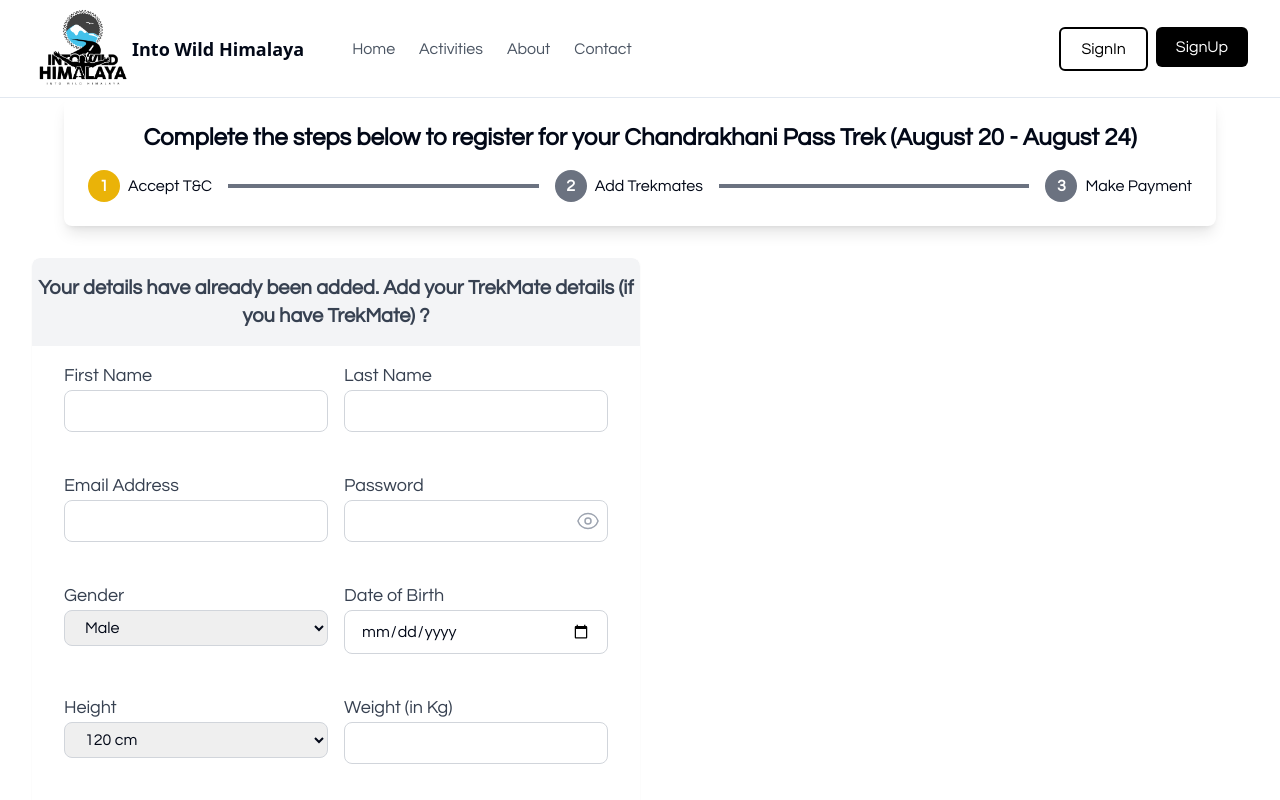
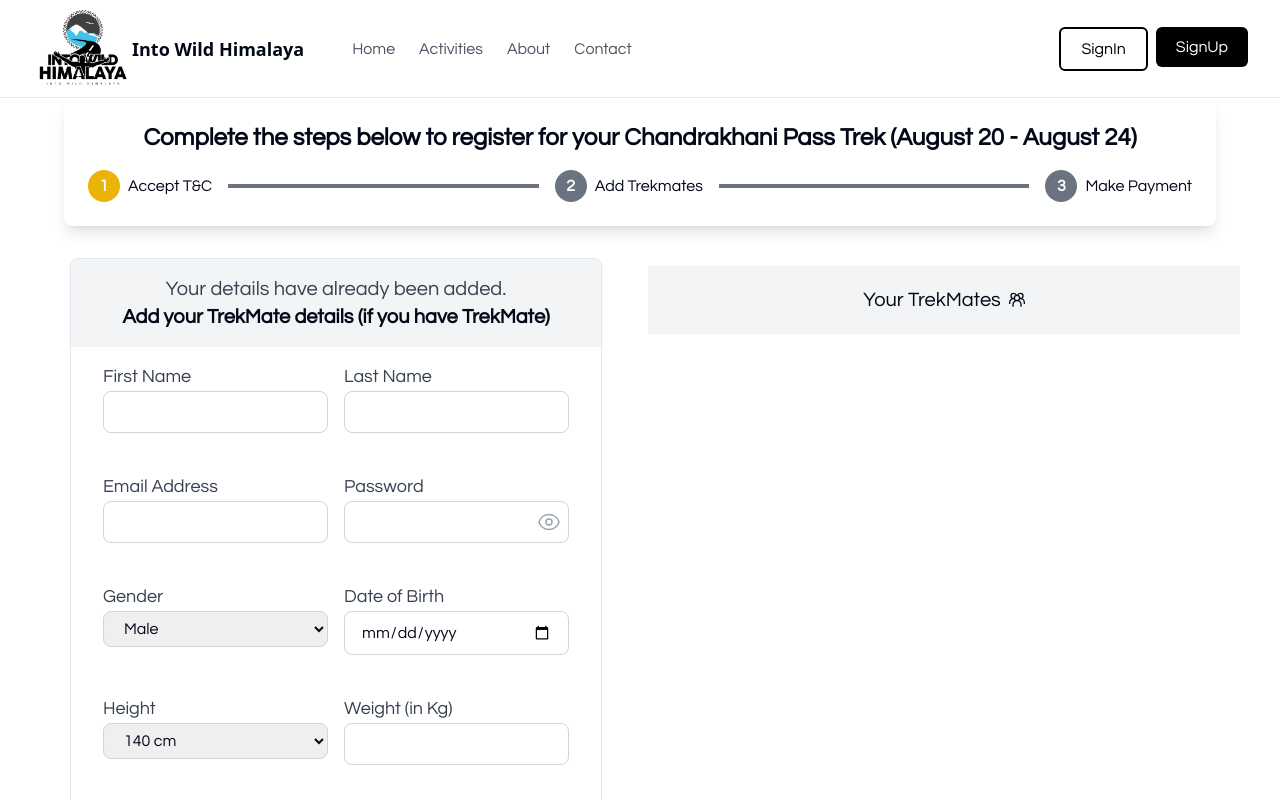
Before and after one commit to pearlorganisation/WILD_HIMALAYAS_MERN, a React (Vite) app: page /terms/addtrekmate in a window 1280 px wide. Shown: the top 800 px of the page. Built offline with nearby package versions, Linux system fonts and the light colour scheme.

Commit message:
created trekmates

```diff
--- a/package.json
+++ b/package.json
@@ -28,7 +28,7 @@
     "react-router-dom": "^6.22.3",
     "react-spinners": "^0.13.8",
     "redux-persist": "^6.0.0",
-    "sonner": "^1.4.41",
+    "sonner": "^1.5.0",
     "swiper": "^11.1.0",
     "tailwind-merge": "^2.2.2",
     "tailwindcss-animate": "^1.0.7"
--- a/src/pages/Booking/AddTrekMate/AddTrekMate.jsx
+++ b/src/pages/Booking/AddTrekMate/AddTrekMate.jsx
@@ -5,15 +5,23 @@ import { useDispatch, useSelector } from "react-redux";
 import { useNavigate } from "react-router-dom";
 import { ClipLoader } from "react-spinners";
 import StepForm from "../StepForm/StepForm";
-
+import { MdPersonRemoveAlt1 } from "react-icons/md";
+import { IoMdPersonAdd } from "react-icons/io";
+import { toast } from "sonner";
+import { GrGroup } from "react-icons/gr";
 const AdddTrekMate = () => {
   const dispatch = useDispatch();
+
   const { isLoading, authData } = useSelector((state) => state.auth);
   const navigate = useNavigate();
 
   const [isPasswordHidden, setPasswordHidden] = useState(true);
+
+  const [treker, addtrekerData] = useState([]);
+
   const togglePasswordVisibility = () => {
     setPasswordHidden(!isPasswordHidden);
+
     const passwordInput = document.getElementById("hs-toggle-password");
     if (passwordInput) {
       passwordInput.type = isPasswordHidden ? "text" : "password";
@@ -26,15 +34,30 @@ const AdddTrekMate = () => {
     watch,
     formState: { errors },
   } = useForm();
+
   const onSubmit = (data) => {
-    console.log("data::", data);
-    dispatch(signUp(data));
+    addtrekerData((prev) => {
+      const isExist = prev.some((item) => {
+        return item.email === data.email;
+      });
+      console.log(isExist);
+      if (isExist) {
+        // alert("Email already exist");
+        console.log("hjhjhjh");
+        toast.error("use diffrent email address", { position: "top-center" });
+        return prev;
+      } else {
+        return [...prev, data];
+      }
+    });
   };
+
+  console.log(treker, "data new");
 
   // Function to generate height options in cm
   const generateHeightOptions = () => {
     const options = [];
-    for (let cm = 120; cm <= 190; cm++) {
+    for (let cm = 140; cm <= 190; cm++) {
       options.push(
         <option key={cm} value={cm}>
           {cm} cm
@@ -43,20 +66,24 @@ const AdddTrekMate = () => {
     }
     return options;
   };
-
+  const removeItem = (id) => {
+    const newtreker = treker.filter((item, filterid) => {
+      return id != filterid;
+    });
+    addtrekerData(newtreker);
+  };
   return (
     <>
       <StepForm className="p-2" />
       <div className="container mx-auto px-8 py-8 max-w-7xl">
         <div className="grid md:grid-cols-2">
-          <div className="max-w-2xl mx-auto shadow-sm rounded-lg overflow-hidden bg-white">
-            <div className="flex items-center justify-center py-4 bg-gray-100 rounded-t-lg">
-              <h1 className="text-xl font-semibold text-gray-700 text-center">
-                Your details have already been added.{" "}
-                <span className="font-bold text-xl">
-                  Add your TrekMate details (if you have TrekMate){" "}
-                </span>
-                ?
+          <div className="max-w-4xl mx-auto border shadow-sm rounded-lg overflow-hidden bg-white">
+            <div className="text-center py-4 bg-gray-100 rounded-t-lg">
+              <h1 className="text-xl  text-gray-700 text-center">
+                Your details have already been added.
+              </h1>
+              <h1 className="font-bold text-xl">
+                Add your TrekMate details (if you have TrekMate){" "}
               </h1>
             </div>
             <div className="px-8 py-4">
@@ -352,12 +379,46 @@ const AdddTrekMate = () => {
               </form>
               <div className="text-center ">
                 <a className="text-white px-2 py-3 bg-gray-500 rounded">
-                  continue{" "}
+                  continue without Trekmate{" "}
                 </a>
               </div>
             </div>
           </div>
-          <div></div>
+
+          <div className="p-2">
+            <div className="flex justify-center  bg-[#F3F4F6] p-5 items-center gap-2">
+              <div>
+                <h1 className="text-xl ">Your TrekMates</h1>
+              </div>
+
+              <div>
+                <GrGroup />
+              </div>
+            </div>
+            {treker.map((el, id) => {
+              return (
+                <>
+                  <div className="flex justify-between items-center border rounded-lg p-5 my-2 bg-gray-100">
+                    <div className="py-2">
+                      <h3>{el.firstName}</h3>
+                    </div>
+
+                    <div>
+                      <MdPersonRemoveAlt1 onClick={() => removeItem(id)} />
+                    </div>
+                  </div>
+                </>
+              );
+            })}
+
+            <div className="text-center py-2">
+              {treker.length >= 1 ? (
+                <a className="text-white px-5 py-3 bg-gray-800 rounded">
+                  Next{" "}
+                </a>
+              ) : null}
+            </div>
+          </div>
         </div>
       </div>
     </>
```
Also changed, not shown: 1 other file (tests, documents, lock files or other folders).
